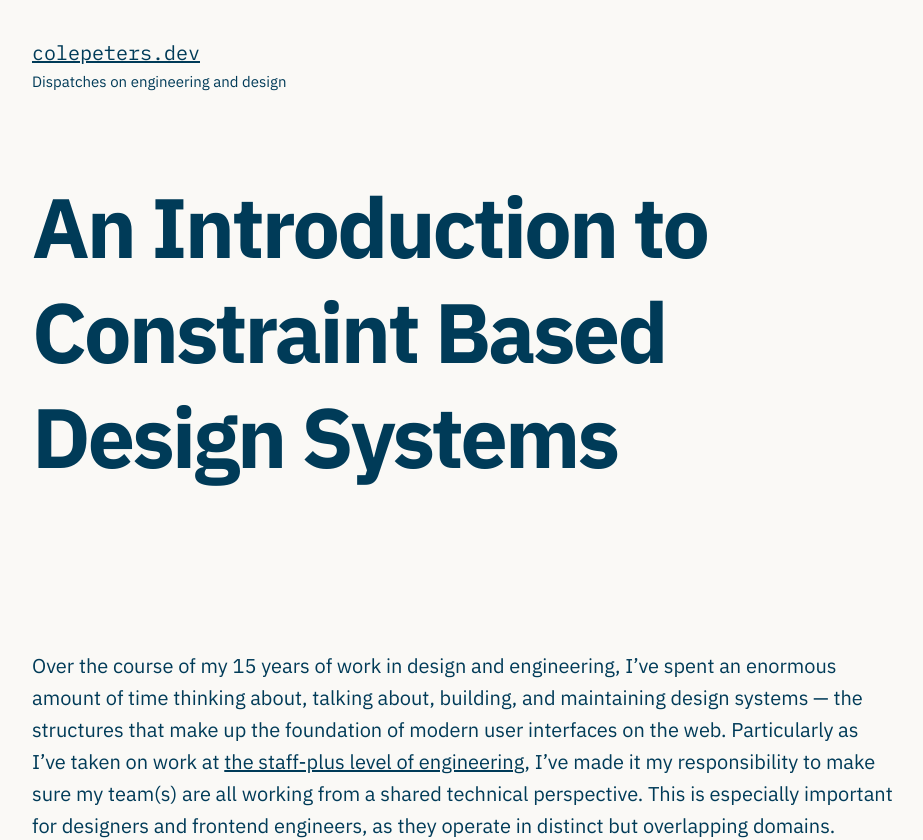
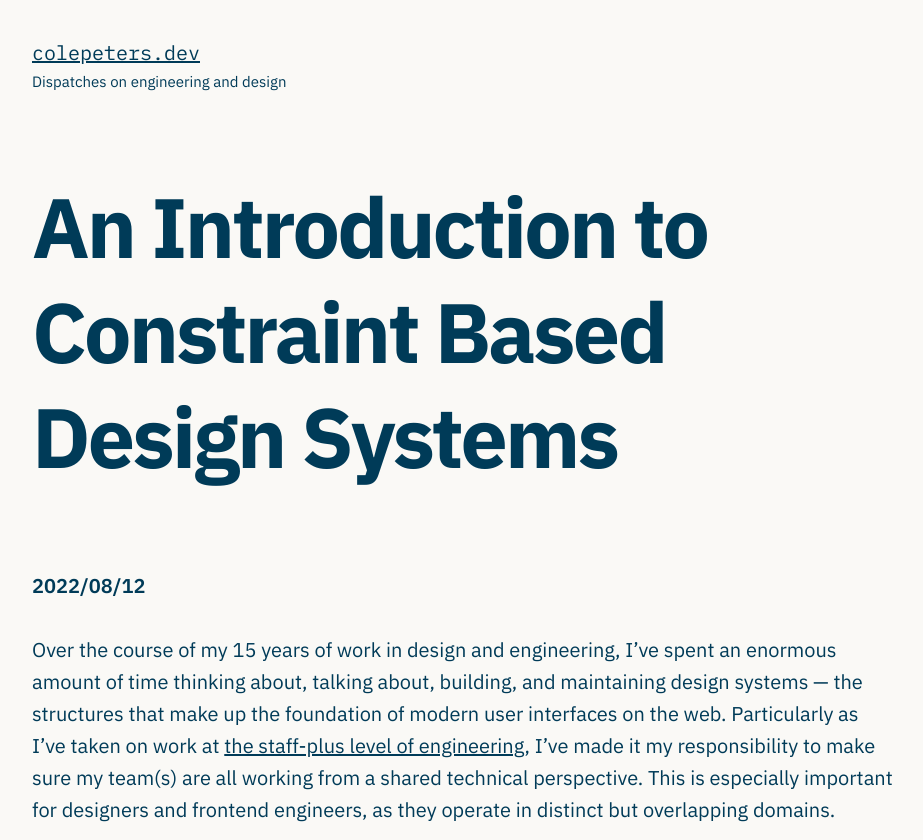
Before and after one commit to colepeters/colepeters.dev, a Next.js app: page /posts/an-introduction-to-constraint-based-design-systems in a window 1280 px wide. Shown: the top 840 px of the page, without its empty margins (48-971 px from the left). Built offline with nearby package versions, Linux system fonts and the light colour scheme.

Commit message:
Include date in PostWrapper

```diff
--- a/components/PostWrapper.js
+++ b/components/PostWrapper.js
@@ -1,13 +1,23 @@
 import Head from 'next/head'
 
-export default function PostWrapper({ title, description, children }) {
+import Text from './Text'
+
+export default function PostWrapper({ title, date, description, children }) {
   return (
     <>
       <Head>
         <title>Cole Peters — {title}</title>
         <meta name='description' content={description} />
       </Head>
-      {children}
+      <article>
+        <Text as='h1' mb={[4, null, 5]}>
+          {title}
+        </Text>
+        <Text fontWeight='semibold'>
+          <time dateTime={date}>{date.replaceAll('-', '/')}</time>
+        </Text>
+        {children}
+      </article>
     </>
   )
 }
--- a/lib/theme.js
+++ b/lib/theme.js
@@ -22,7 +22,6 @@ const theme = {
   },
   fontWeights: {
     normal: 400,
-    medium: 500,
     semibold: 600,
     bold: 700,
   },
--- a/pages/posts/an-introduction-to-constraint-based-design-systems.mdx
+++ b/pages/posts/an-introduction-to-constraint-based-design-systems.mdx
@@ -12,9 +12,11 @@ import PostWrapper from '../../components/PostWrapper'
 import cube from '../../public/images/design-systems/cube.jpg'
 import spacingScale from '../../public/images/design-systems/spacing-scale.jpg'
 
-<PostWrapper title='An Introduction to Constraint Based Design Systems' description='Effective designs optimize for constraints. These constraints are not just useful, they are critical: a beautiful building not designed for the constraints of tectonic movement and climate variability will collapse, and products not designed for the myriad constraints of the web will never amass a critical user base. Furthermore, a design system without adequate constraints will quickly grow into a disordered mess, especially as more contributors join in and more design problems are encountered.'>
-
-# An Introduction to Constraint Based Design&nbsp;Systems
+<PostWrapper
+  title='An Introduction to Constraint Based Design&nbsp;Systems'
+  date='2022-08-12'
+  description='Effective designs optimize for constraints. These constraints are not just useful, they are critical: a beautiful building not designed for the constraints of tectonic movement and climate variability will collapse, and products not designed for the myriad constraints of the web will never amass a critical user base. Furthermore, a design system without adequate constraints will quickly grow into a disordered mess, especially as more contributors join in and more design problems are encountered.'
+>
 
 Over the course of my 15 years of work in design and engineering, I’ve spent an enormous amount of time thinking about, talking about, building, and maintaining design systems — the structures that make up the foundation of modern user interfaces on the web. Particularly as I’ve taken on work at [the staff-plus level of engineering](https://staffeng.com/guides/what-do-staff-engineers-actually-do), I’ve made it my responsibility to make sure my team(s) are all working from a shared technical perspective. This is especially important for designers and frontend engineers, as they operate in distinct but overlapping domains.
 
```
